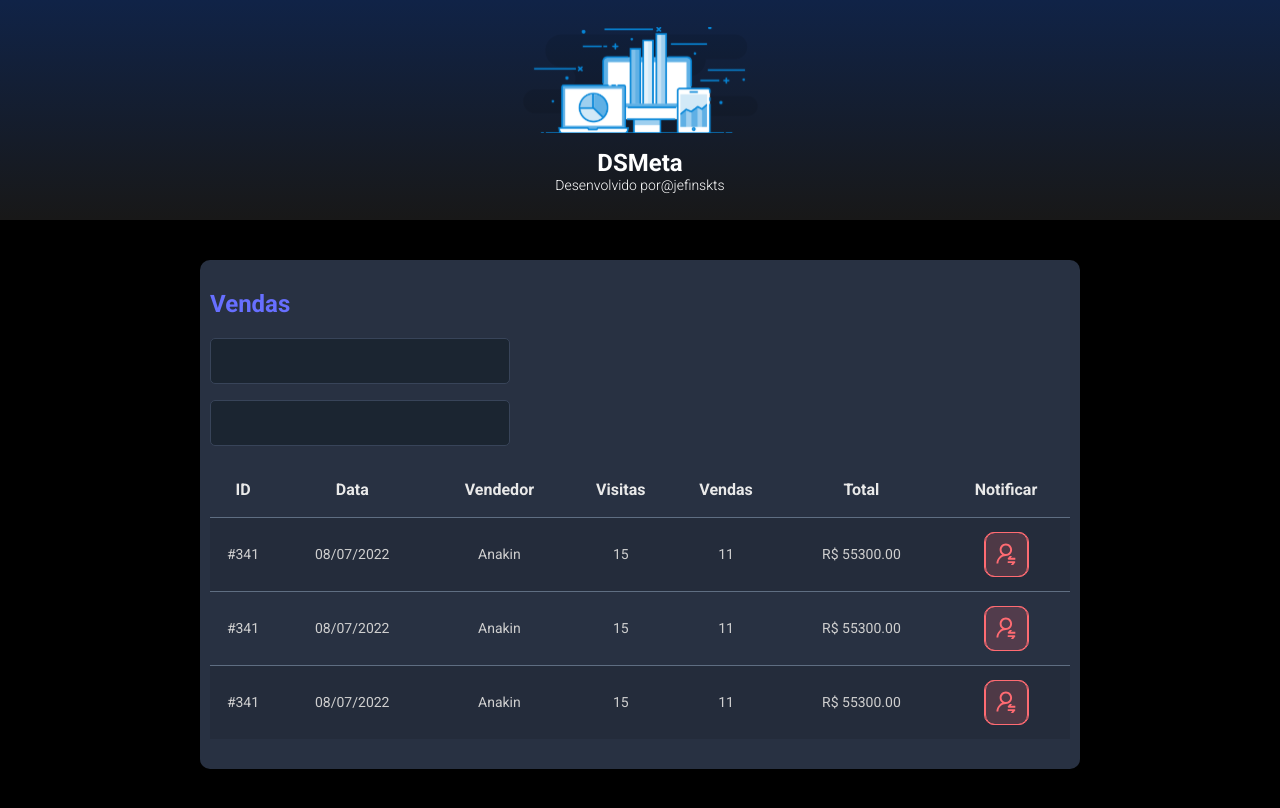
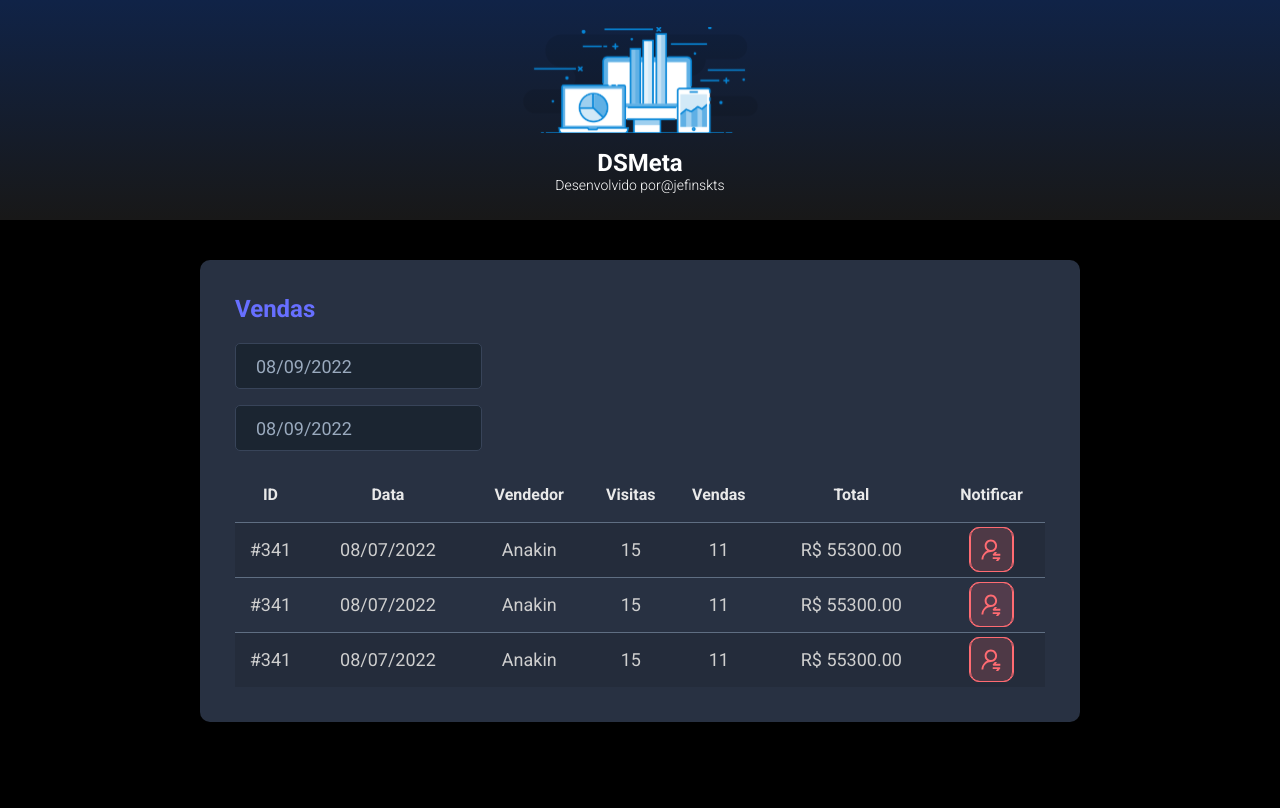
Before and after one commit to ijefin/spring-react, a React (Vite) app in the folder frontend/: page / in a window 1280 px wide. Built offline with nearby package versions, Linux system fonts and the light colour scheme.

Commit message:
added date picker component

```diff
--- a/frontend/package.json
+++ b/frontend/package.json
@@ -9,7 +9,9 @@
     "preview": "vite preview"
   },
   "dependencies": {
+    "@types/react-datepicker": "4.4.2",
     "react": "^18.2.0",
+    "react-datepicker": "4.8.0",
     "react-dom": "^18.2.0"
   },
   "devDependencies": {
--- a/frontend/src/components/Cards/SalesCard/SalesCard.css
+++ b/frontend/src/components/Cards/SalesCard/SalesCard.css
@@ -73,3 +73,35 @@
   display: flex;
   justify-content: center;
 }
+
+.show576 {
+  display: none;
+}
+
+.show992 {
+  display: none;
+}
+
+@media (min-width: 576px) {
+  .show576 {
+    display: table-cell;
+  }
+
+  .dsmeta-card {
+    padding: 35px;
+  }
+
+  .dsmeta-sales-table tbody tr {
+    height: 55px;
+  }
+
+  .dsmeta-sales-table tbody {
+    font-size: 18px;
+  }
+}
+
+@media (min-width: 992px) {
+  .show992 {
+    display: table-cell;
+  }
+}
--- a/frontend/src/components/Cards/SalesCard/SalesCard.tsx
+++ b/frontend/src/components/Cards/SalesCard/SalesCard.tsx
@@ -1,5 +1,7 @@
 import "./SalesCard.css";
 import NotificationButton from "../../Buttons/NotificationButton/notificationButton";
+import DatePicker from "react-datepicker";
+import "react-datepicker/dist/react-datepicker.css";
 
 export default function SalesCard() {
   return (
@@ -7,10 +9,20 @@ export default function SalesCard() {
       <h2 className="dsmeta-sales-title">Vendas</h2>
       <div>
         <div className="dsmeta-form-control-container">
-          <input className="dsmeta-form-control" type="text" />
+          <DatePicker
+            selected={new Date()}
+            onChange={(date: Date) => {}}
+            className="dsmeta-form-control"
+            dateFormat={"dd/MM/yyy"}
+          />
         </div>
         <div className="dsmeta-form-control-container">
-          <input className="dsmeta-form-control" type="text" />
+          <DatePicker
+            selected={new Date()}
+            onChange={(date: Date) => {}}
+            className="dsmeta-form-control"
+            dateFormat={"dd/MM/yyy"}
+          />
         </div>
       </div>
 
```
Also changed, not shown: 1 other file (tests, documents, lock files or other folders). Lines whose indentation alone changed are shown as unchanged.
